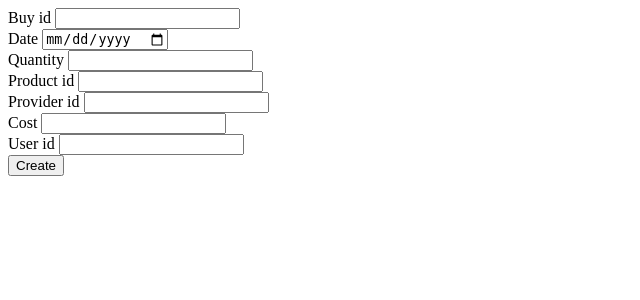
After one commit to RafaMax/ProjetoIntegrador_univesp, a Flask app: page /buys/new in a window 1280 px wide. The commit adds this page. Shown: the top 300 px of the page, without its empty margins (0-640 px from the left). Run offline with Flask 3, Linux system fonts and the light colour scheme.

Commit message:
Adicionando crud  buy table

```diff
--- a/configuration.py
+++ b/configuration.py
@@ -1,6 +1,8 @@
 from database.database import db
+from database.models.buy import Buy
 from database.models.inventory import Inventory
 from database.models.product import Product
+from routes.buy import buy_route
 from routes.home import home_route
 from routes.inventory import inventory_route
 from routes.product import product_route
@@ -15,9 +17,11 @@ def configure_routes(app):
     app.register_blueprint(home_route)
     app.register_blueprint(product_route,url_prefix='/products')
     app.register_blueprint(inventory_route,url_prefix='/inventories')
+    app.register_blueprint(buy_route,url_prefix='/buys')
 
 
 def configure_db():
     db.connect()
     db.create_tables([Product])
     db.create_tables([Inventory])
+    db.create_tables([Buy])
--- /dev/null
+++ b/routes/buy.py
@@ -0,0 +1,61 @@
+from flask import render_template, Blueprint, request
+
+from database.models.buy import Buy
+
+buy_route = Blueprint('buy', __name__)
+
+@buy_route.route('/')
+def buys_list():
+    buy = Buy.select()
+    return render_template('buy/buys_list.html',buy=buy)
+
+@buy_route.route('/', methods=['POST'])
+def insert_buy():
+    data = request.json
+
+    new_buy = Buy.create(
+        date = data['date'],
+        quantity = data['quantity'],
+        product_id = data['product_id'],
+        provider_id = data['provider_id'],
+        cost = data['cost'],
+        user_id = data['user_id']
+
+    )
+
+    return  render_template('buy/buy_item.html', buy = new_buy)
+
+@buy_route.route('/new')
+def buy_form():
+    return render_template('buy/buy_form.html')
+
+@buy_route.route('/<int:buy_id>/edit')
+def buy_edit_form(buy_id):
+    buy = Buy.get_by_id(buy_id)
+
+    return render_template('buy/buy_form.html',buy=buy)
+
+
+@buy_route.route('/<int:buy_id>/update', methods=['PUT'])
+def update_buy(buy_id):
+    data = request.json
+
+    buy_edited = Buy.get_by_id(buy_id)
+
+    buy_edited.date = data['date']
+    buy_edited.quantity = data['quantity']
+    buy_edited.product_id = data['product_id']
+    buy_edited.provider_id = data['provider_id']
+    buy_edited.cost = data['cost']
+    buy_edited.user_id = data['user_id']
+
+    buy_edited.save()
+
+    return render_template('buy/buy_item.html', buy = buy_edited)
+
+@buy_route.route('/<int:buy_id>/delete', methods=['DELETE'])
+def delete_buy(buy_id):
+    buy = Buy.get_by_id(buy_id)
+    buy.delete_instance()
+
+    return render_template('buy/buy_form.html', deleted_buy = buy)
--- /dev/null
+++ b/templates/buy/buy_form.html
@@ -0,0 +1,56 @@
+<form class="c-form"
+        {% if buy %}
+            action="{{ url_for('buy.update_buy', buy_id=buy.id) }}"
+        {% else %}
+            action="{{ url_for('buy.insert_buy') }}"
+        {% endif %}
+
+        method="{% if buy %}PUT{% else %}POST{% endif %}"
+
+        {% if buy %}
+            c-swap="#buy-{{buy.id}}"
+        {% else %}
+            c-append="#buys_list"
+        {% endif %}
+
+        c-reload-container="true">
+
+    <div class="mb-3">
+      <label class="form-label">Buy id</label>
+      <input type="number" class="form-control" name="buy_id" {% if buy %}value="{{buy.buy_id}}"{% endif %}>
+    </div>
+
+    <div class="mb-3">
+        <label class="form-label">Date</label>
+        <input type="date" class="form-control" name="date" {% if buy %}value="{{buy.date}}"{% endif %}>
+    </div>
+
+    <div class="mb-3">
+        <label class="form-label">Quantity</label>
+        <input type="number" class="form-control" name="quantity" {% if buy %}value="{{buy.quantity}}"{% endif %}>
+    </div>
+
+    <div class="mb-3">
+        <label class="form-label">Product id</label>
+        <input type="number" class="form-control" name="product_id" {% if buy %}value="{{buy.product_id}}"{% endif %}>
+    </div>
+
+    <div class="mb-3">
+        <label class="form-label">Provider id</label>
+        <input type="number" class="form-control" name="provider_id" {% if buy %}value="{{buy.provider_id}}"{% endif %}>
+    </div>
+
+    <div class="mb-3">
+        <label class="form-label">Cost</label>
+        <input type="number" class="form-control" name="cost" {% if buy %}value="{{buy.cost}}"{% endif %}>
+    </div>
+
+    <div class="mb-3">
+        <label class="form-label">User id</label>
+        <input type="number" class="form-control" name="user_id" {% if buy %}value="{{buy.user_id}}"{% endif %}>
+    </div>
+
+    <button type="submit" class="btn btn-primary">
+        {% if buy %}Save{% else %}Create{% endif %}
+    </button>
+</form>
```
Also changed, not shown: templates/buy/buy_item.html (added, +23 -0 lines), templates/buy/buys_list.html (added, +21 -0 lines), templates/index.html (+13 -0 lines).
